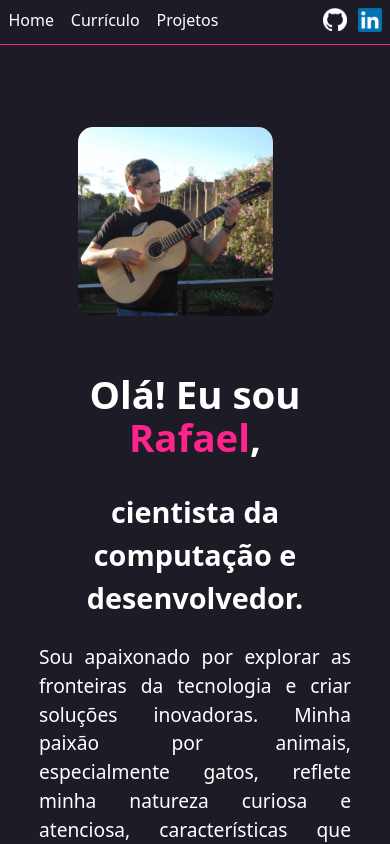
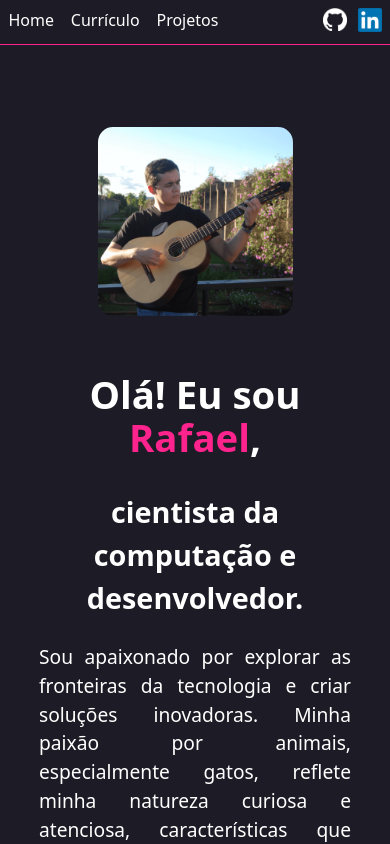
Before and after one commit to mrafaelr/mrafaelr.github.io, a React (Vite) app: page / in a window 390 px wide. Shown: the top 844 px of the page. Built offline with nearby package versions, Linux system fonts and the light colour scheme.

Commit message:
small changes to about

```diff
--- a/src/About.css
+++ b/src/About.css
@@ -61,6 +61,7 @@
         height: auto;
         border-radius: 15px;
         margin-bottom: 3vh;
+        margin-right: 0vw;
     }
 
     #about-content {
--- a/src/Nav.jsx
+++ b/src/Nav.jsx
@@ -5,7 +5,7 @@ export default function Nav() {
       <header>
         <nav>
           <ul id="nav">
-            <li><a href="bio" id="">Home</a></li>
+            <li><a href="#bio" id="">Home</a></li>
             <li><a href="#resume">Currículo</a></li>
             <li><a href="">Projetos</a></li>
           </ul>
```
